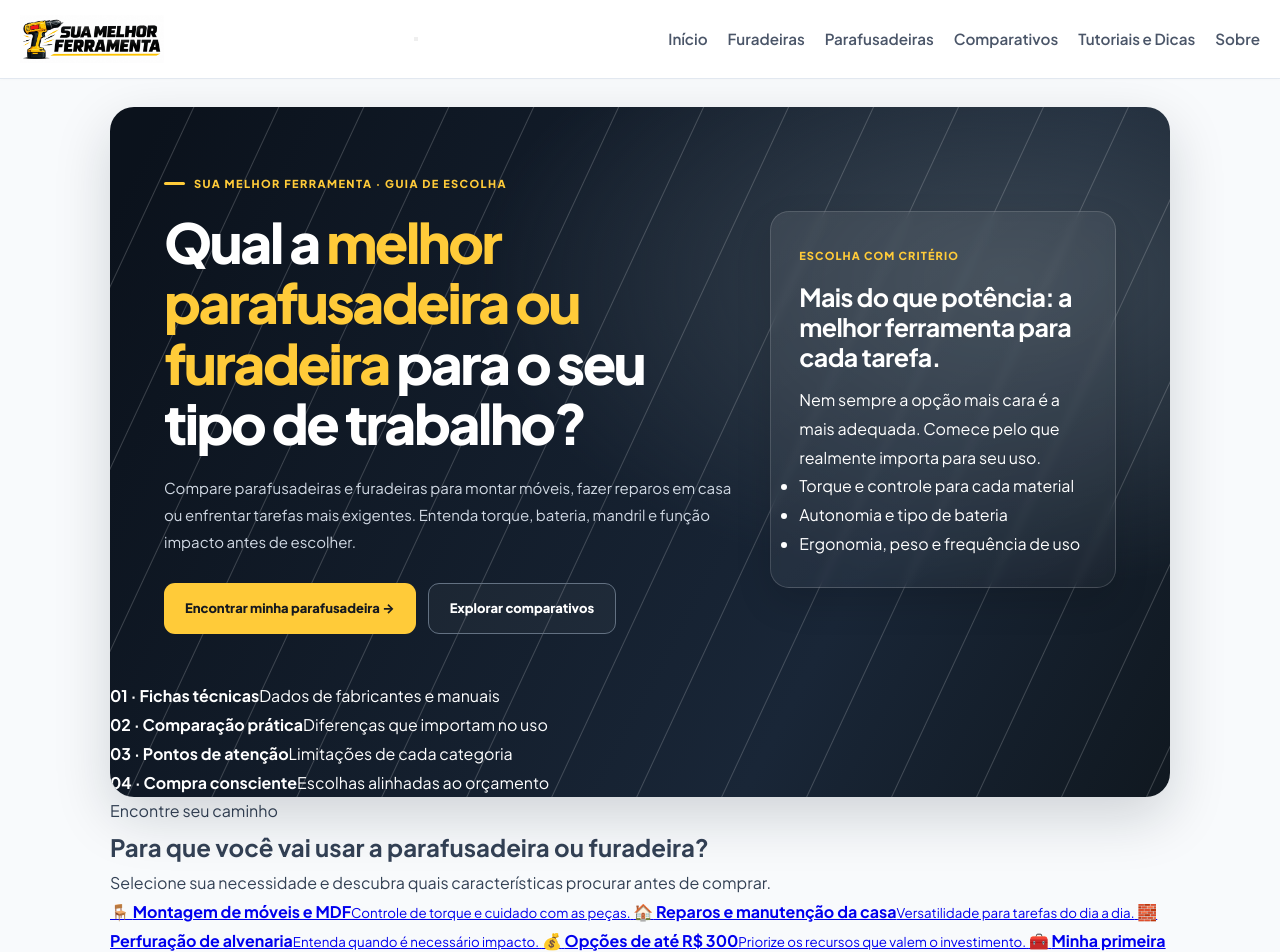
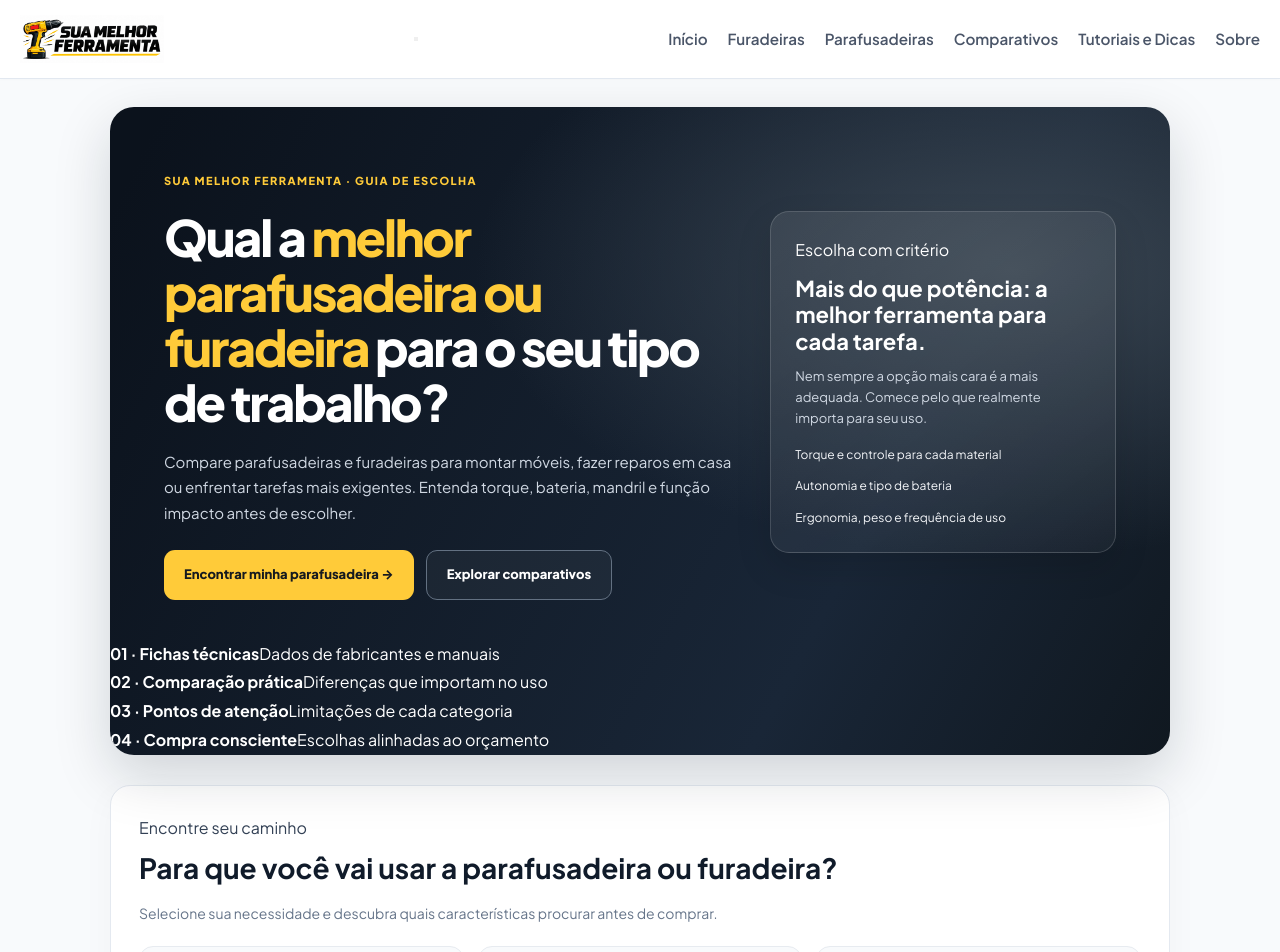
Before and after one commit to membroequipe/SiteReview, a Jekyll site: the page built from index.html, in a window 1280 px wide and 1400 px high. Shown: the top 952 px of the window. Built offline with Jekyll 4.4.1, drawn with Linux system fonts in a browser that asks for light colours.

Commit message:
Update style.css

```diff
--- a/assets/css/style.css
+++ b/assets/css/style.css
@@ -604,7 +604,7 @@
 .btn-shopee-red { background-color: #f97316; color: #ffffff; }
 
 /* =========================================
-   10. HOME INDEX (.pc-home)
+   10. HOME INDEX (.pc-home) - CORRIGIDO E UNIFICADO
    ========================================= */
 .pc-home {
     --pc-ink: #101b2a;
@@ -629,15 +629,7 @@
     background: radial-gradient(ellipse at 85% 25%, #3a4652 0%, transparent 42%), linear-gradient(118deg, #0b121c 4%, #192637 70%, #101820);
     color: #fff;
     box-shadow: 0 20px 55px rgba(12, 22, 34, 0.17);
-}
-
-.pc-hero:before {
-    content: "";
-    position: absolute;
-    inset: 0;
-    z-index: -1;
-    opacity: 0.19;
-    background: repeating-linear-gradient(115deg, transparent 0, transparent 75px, #fff 76px, transparent 77px);
+    margin-bottom: 25px;
 }
 
 .pc-hero-main {
@@ -645,7 +637,12 @@
     grid-template-columns: minmax(0, 1.25fr) minmax(260px, .75fr);
     align-items: center;
     gap: 30px;
-    padding: 58px 54px 48px;
+    padding: 58px 54px 40px;
+}
+
+.pc-hero-content {
+    display: flex;
+    flex-direction: column;
 }
 
 .pc-eyebrow {
@@ -659,20 +656,11 @@
     text-transform: uppercase;
 }
 
-.pc-eyebrow:before {
-    content: "";
-    width: 21px;
-    height: 3px;
-    background: var(--pc-yellow);
-    border-radius: 4px;
-}
-
 .pc-hero h1 {
-    font-size: clamp(32px, 4.5vw, 55px);
+    font-size: clamp(28px, 4vw, 50px);
     line-height: 1.1;
     letter-spacing: -0.045em;
-    margin: 18px 0 20px;
-    max-width: 690px;
+    margin: 15px 0 20px;
     font-weight: 850;
     color: #fff;
 }
@@ -684,10 +672,9 @@
 
 .pc-lead {
     font-size: 15px;
-    line-height: 1.8;
+    line-height: 1.7;
     color: #d0d8e3;
-    max-width: 580px;
-    margin: 0 0 28px;
+    margin: 0 0 25px;
 }
 
 .pc-actions {
@@ -700,17 +687,13 @@
     display: inline-flex;
     align-items: center;
     justify-content: center;
-    min-height: 48px;
-    padding: 13px 21px;
+    min-height: 46px;
+    padding: 12px 20px;
     border-radius: 11px;
     font-size: 13px;
     font-weight: 800;
     text-decoration: none;
     transition: transform 0.2s, background 0.2s;
-}
-
-.pc-action:hover {
-    transform: translateY(-2px);
 }
 
 .pc-action-primary {
@@ -720,7 +703,6 @@
 
 .pc-action-primary:hover {
     background: #ffdb70;
-    color: #15191f;
 }
 
 .pc-action-secondary {
@@ -729,34 +711,155 @@
     background: rgba(255, 255, 255, 0.04);
 }
 
-.pc-action-secondary:hover {
-    background: rgba(255, 255, 255, 0.1);
-    color: #fff;
-}
-
 .pc-feature {
     border: 1px solid rgba(255, 255, 255, 0.16);
     border-radius: 19px;
     background: linear-gradient(145deg, rgba(255, 255, 255, 0.09), rgba(255, 255, 255, 0.03));
-    padding: 28px;
+    padding: 24px;
     box-shadow: 0 15px 35px rgba(0, 0, 0, 0.13);
-    backdrop-filter: blur(4px);
-}
-
-.pc-feature-kicker {
-    font-size: 11px;
-    color: var(--pc-yellow);
-    font-weight: 800;
-    letter-spacing: 0.1em;
-    text-transform: uppercase;
 }
 
 .pc-feature h2 {
     color: #fff;
-    font-size: 25px;
+    font-size: 22px;
     line-height: 1.2;
-    margin: 13px 0 14px;
-    letter-spacing: -0.025em;
+    margin: 10px 0 12px;
+}
+
+.pc-feature p {
+    color: #d0d8e3;
+    font-size: 13px;
+    line-height: 1.6;
+    margin: 0 0 15px;
+}
+
+.pc-feature ul {
+    padding: 0;
+    margin: 0;
+    list-style: none;
+    display: grid;
+    gap: 10px;
+}
+
+.pc-feature li {
+    font-size: 12px;
+    color: #f3f5f8;
+    display: flex;
+    gap: 8px;
+    align-items: flex-start;
+}
+
+/* Barra de passos / tópicos logo abaixo do Hero */
+.pc-hero-steps {
+    display: grid;
+    grid-template-columns: repeat(4, minmax(0, 1fr));
+    gap: 12px;
+    padding: 20px 54px;
+    border-top: 1px solid rgba(255, 255, 255, 0.12);
+    background: rgba(5, 11, 20, 0.4);
+    font-size: 12px;
+    color: #cbd5e1;
+}
+
+.pc-hero-steps div b {
+    display: block;
+    color: #fff;
+    margin-bottom: 3px;
+    font-weight: 700;
+}
+
+/* Grelha de Situações */
+.pc-situations {
+    margin: 30px 0 40px;
+    background: #fff;
+    border: 1px solid #e4e9f0;
+    border-radius: 20px;
+    padding: 28px;
+    box-shadow: 0 9px 35px rgba(20, 34, 56, 0.03);
+}
+
+.pc-situations h2 {
+    color: var(--pc-ink);
+    font-size: clamp(22px, 2.5vw, 28px);
+    margin: 0 0 8px;
+}
+
+.pc-situations-intro {
+    color: var(--pc-muted);
+    font-size: 14px;
+    margin: 0 0 20px;
+}
+
+.pc-situation-grid {
+    display: grid;
+    grid-template-columns: repeat(3, minmax(0, 1fr));
+    gap: 14px;
+}
+
+.pc-situation-card {
+    display: flex;
+    align-items: flex-start;
+    gap: 12px;
+    background: #f8fafc;
+    border: 1px solid #e7ebf0;
+    border-radius: 14px;
+    padding: 16px;
+    text-decoration: none;
+    transition: all 0.2s ease;
+}
+
+.pc-situation-card:hover {
+    border-color: #e8b344;
+    transform: translateY(-2px);
+}
+
+.pc-situation-icon {
+    display: grid;
+    place-items: center;
+    flex: 0 0 38px;
+    height: 38px;
+    border-radius: 10px;
+    background: #fff2cf;
+    font-size: 18px;
+}
+
+.pc-situation-copy b {
+    display: block;
+    color: #152033;
+    font-size: 13px;
+    margin-bottom: 4px;
+}
+
+.pc-situation-copy small {
+    display: block;
+    color: #69788a;
+    font-size: 11px;
+    line-height: 1.4;
+}
+
+/* =========================================
+   RESPONSIVO MOBILE (< 768px)
+   ========================================= */
+@media screen and (max-width: 768px) {
+    .pc-hero-main {
+        grid-template-columns: 1fr;
+        padding: 30px 20px;
+        gap: 20px;
+    }
+
+    .pc-hero-steps {
+        grid-template-columns: 1fr 1fr;
+        padding: 16px 20px;
+        gap: 14px;
+    }
+
+    .pc-situation-grid {
+        grid-template-columns: 1fr;
+    }
+
+    .pc-hero h1 {
+        font-size: 26px;
+    }
 }
 
 /* =========================================
```
